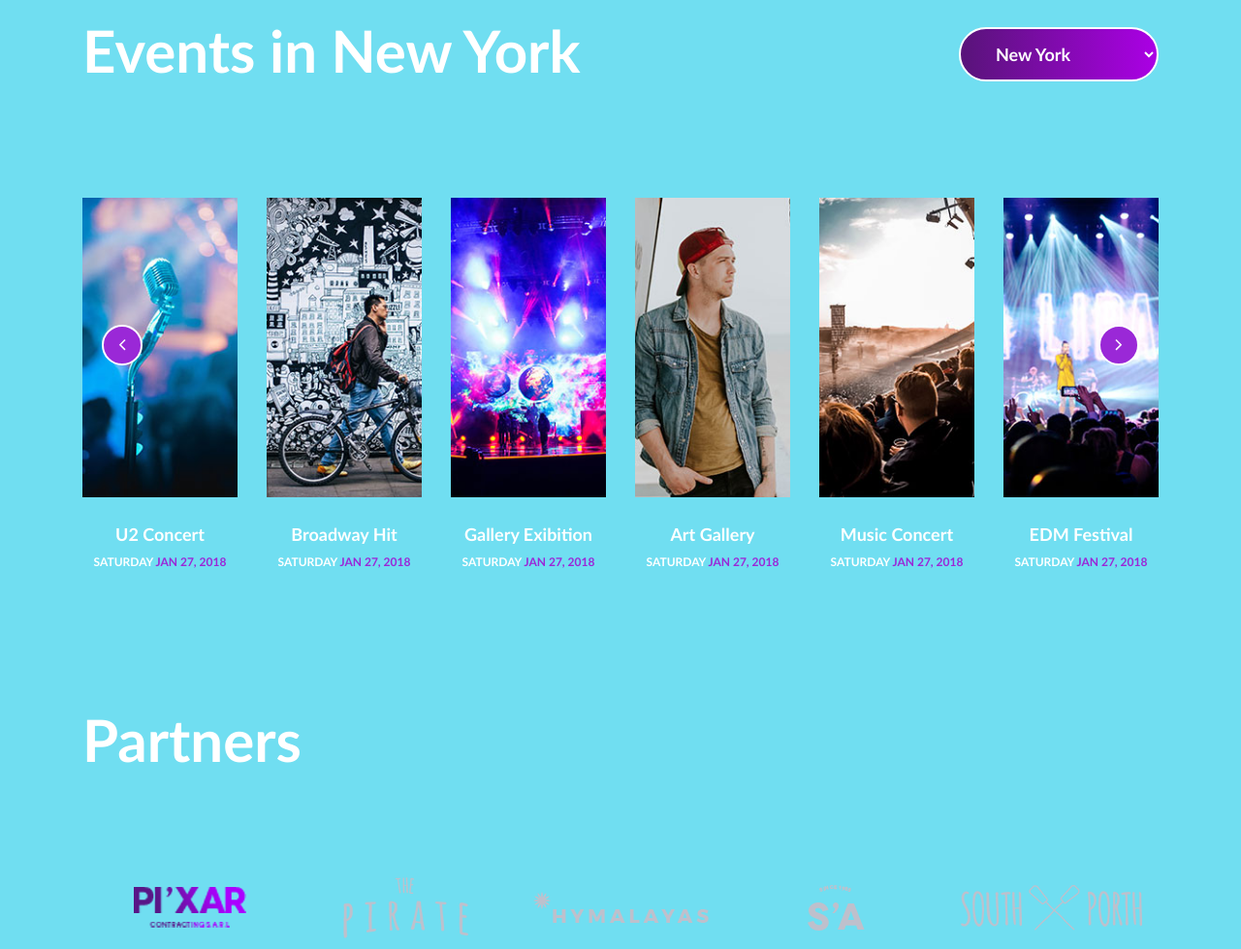
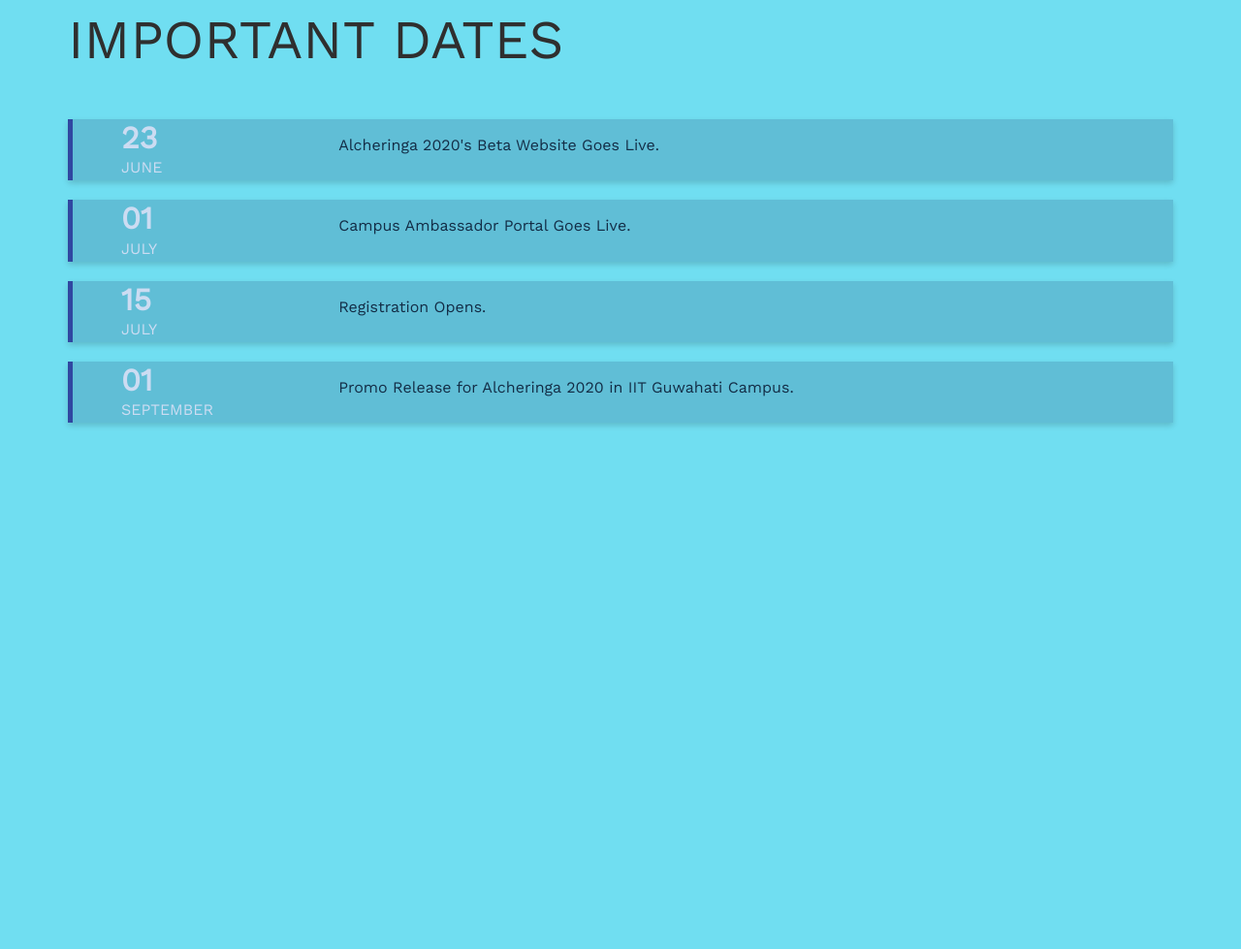
Before and after one commit to sjain24/alcherBeta, a plain HTML site: page index.html in a window 1280 px wide. Shown: the part 2960-3939 px from the top of the page at 97% size. Drawn offline with nearby package versions, Linux system fonts and the light colour scheme.

Commit message:
Important Dates

```diff
--- a/index.html
+++ b/index.html
@@ -12,6 +12,8 @@
 
     <!-- FontAwesome CSS -->
     <link rel="stylesheet" href="css/font-awesome.min.css">
+    <!-- Work Sans font -->
+    <link href="https://fonts.googleapis.com/css?family=Work+Sans&display=swap" rel="stylesheet">
 
     <!-- Swiper CSS -->
     <link rel="stylesheet" href="css/swiper.min.css">
@@ -333,196 +335,113 @@
 
 <div class="homepage-regional-events">
     <div class="container">
-        <div class="row">
-            <div class="col-12">
-                <header class="regional-events-heading entry-header flex flex-wrap justify-content-between align-items-center">
-                    <h2 class="entry-title">Events in New York</h2>
+        <div class="row" style="
+    margin-bottom: 40px;
+    font-size: 56px;
+">
+            <div class="col-12" style="
+    padding-left: 0px;
+">
+                <header class="flex flex-wrap justify-content-between align-items-center">
+                    <h2  style="
+    font-family: 'Work Sans',sans-serif;
+    font-size: 56px;
+    font-weight: lighter;
+">IMPORTANT DATES</h2></header>
+            </div>
+    </div>
 
-                    <div class="select-location">
-                        <select>
-                            <option>New York</option>
-                            <option>California</option>
-                            <option>South Carolina</option>
-                        </select>
-                    </div>
+
+        <div class="row important-dates-date important-dates-background" style="
+    background-color: rgba(23, 34, 77, 0.17);
+    margin-bottom: 20px;
+">
+            <div class="col-2" style="
+    padding-left: 50px;
+">
+                <header>
+                    <h2 class="important-dates-date" style="
+    margin-bottom: 0px;
+    font-weight: bolder !important;
+    font-family: 'Work Sans',sans-serif
+">23</h2>
+                    <span style="font-family: 'Work Sans',sans-serif">JUNE</span>
                 </header>
-
-                <div class="swiper-container homepage-regional-events-slider">
-                    <div class="swiper-wrapper">
-                        <div class="swiper-slide">
-                            <figure>
-                                <img src="images/event-slider-1.jpg" alt="">
-
-                                <a class="event-overlay-link flex justify-content-center align-items-center" href="#">+</a>
-                            </figure><!-- .hero-image -->
-
-                            <div class="entry-header">
-                                <h2 class="entry-title">U2 Concert </h2>
-                            </div><!--- .entry-header -->
-
-                            <div class="entry-footer">
-                                <div class="posted-date">Saturday <span>Jan 27, 2018</span></div>
-                            </div><!-- .entry-footer" -->
-                        </div><!-- .swiper-slide -->
-
-                        <div class="swiper-slide">
-                            <figure>
-                                <img src="images/event-slider-2.jpg" alt="">
-
-                                <a class="event-overlay-link flex justify-content-center align-items-center" href="#">+</a>
-                            </figure><!-- .hero-image -->
-
-                            <div class="entry-header">
-                                <h2 class="entry-title">Broadway Hit </h2>
-                            </div><!--- .entry-header -->
-
-                            <div class="entry-footer">
-                                <div class="posted-date">Saturday <span>Jan 27, 2018</span></div>
-                            </div><!-- .entry-footer" -->
-                        </div><!-- .swiper-slide -->
-
-                        <div class="swiper-slide">
-                            <figure>
-                                <img src="images/event-slider-3.jpg" alt="">
-
-                                <a class="event-overlay-link flex justify-content-center align-items-center" href="#">+</a>
-                            </figure><!-- .hero-image -->
-
-                            <div class="entry-header">
-                                <h2 class="entry-title">Gallery Exibition</h2>
-                            </div><!--- .entry-header -->
-
-                            <div class="entry-footer">
-                                <div class="posted-date">Saturday <span>Jan 27, 2018</span></div>
-                            </div><!-- .entry-footer" -->
-                        </div><!-- .swiper-slide -->
-
-                        <div class="swiper-slide">
-                            <figure>
-                                <img src="images/event-slider-4.jpg" alt="">
-
-                                <a class="event-overlay-link flex justify-content-center align-items-center" href="#">+</a>
-                            </figure><!-- .hero-image -->
-
-                            <div class="entry-header">
-                                <h2 class="entry-title">Art Gallery</h2>
-                            </div><!--- .entry-header -->
-
-                            <div class="entry-footer">
-                                <div class="posted-date">Saturday <span>Jan 27, 2018</span></div>
-                            </div><!-- .entry-footer" -->
-                        </div><!-- .swiper-slide -->
-
-                        <div class="swiper-slide">
-                            <figure>
-                                <img src="images/event-slider-5.jpg" alt="">
-
-                                <a class="event-overlay-link flex justify-content-center align-items-center" href="#">+</a>
-                            </figure><!-- .hero-image -->
-
-                            <div class="entry-header">
-                                <h2 class="entry-title">Music Concert</h2>
-                            </div><!--- .entry-header -->
-
-                            <div class="entry-footer">
-                                <div class="posted-date">Saturday <span>Jan 27, 2018</span></div>
-                            </div><!-- .entry-footer" -->
-                        </div><!-- .swiper-slide -->
-
-                        <div class="swiper-slide">
-                            <figure>
-                                <img src="images/event-slider-6.jpg" alt="">
-
-                                <a class="event-overlay-link flex justify-content-center align-items-center" href="#">+</a>
-                            </figure><!-- .hero-image -->
-
-                            <div class="entry-header">
-                                <h2 class="entry-title">EDM Festival</h2>
-                            </div><!--- .entry-header -->
-
-                            <div class="entry-footer">
-                                <div class="posted-date">Saturday <span>Jan 27, 2018</span></div>
-                            </div><!-- .entry-footer" -->
-                        </div><!-- .swiper-slide -->
-
-                        <div class="swiper-slide">
-                            <figure>
-                                <img src="images/event-slider-1.jpg" alt="">
-
-                                <a class="event-overlay-link flex justify-content-center align-items-center" href="#">+</a>
-                            </figure><!-- .hero-image -->
-
-                            <div class="entry-header">
-                                <h2 class="entry-title">U2 Concert </h2>
-                            </div><!--- .entry-header -->
-
-                            <div class="entry-footer">
-                                <div class="posted-date">Saturday <span>Jan 27, 2018</span></div>
-                            </div><!-- .entry-footer" -->
-                        </div><!-- .swiper-slide -->
-                    </div><!-- .swiper-wrapper -->
-
-                    <!-- Add Arrows -->
-                    <div class="swiper-button-next flex justify-content-center align-items-center">
-                        <span><svg viewBox="0 0 1792 1792" xmlns="http://www.w3.org/2000/svg"><path d="M1171 960q0 13-10 23l-466 466q-10 10-23 10t-23-10l-50-50q-10-10-10-23t10-23l393-393-393-393q-10-10-10-23t10-23l50-50q10-10 23-10t23 10l466 466q10 10 10 23z"/></svg></span>
-                    </div>
-
-                    <div class="swiper-button-prev flex justify-content-center align-items-center">
-                        <span><svg viewBox="0 0 1792 1792" xmlns="http://www.w3.org/2000/svg"><path d="M1203 544q0 13-10 23l-393 393 393 393q10 10 10 23t-10 23l-50 50q-10 10-23 10t-23-10l-466-466q-10-10-10-23t10-23l466-466q10-10 23-10t23 10l50 50q10 10 10 23z"/></svg></span>
-                    </div>
-                </div><!-- .swiper-container -->
-
-                <div class="events-partners">
-                    <header class="entry-header">
-                        <h2 class="entry-title">Partners</h2>
-                    </header>
-
-                    <div class="events-partners-logos flex flex-wrap justify-content-between align-items-center">
-                        <div class="event-partner-logo">
-                            <a href="#"><img src="images/pixar.png" alt=""></a>
-                        </div>
-
-                        <div class="event-partner-logo">
-                            <a href="#"><img src="images/the-pirate.png" alt=""></a>
-                        </div>
-
-                        <div class="event-partner-logo">
-                            <a href="#"><img src="images/himalayas.png" alt=""></a>
-                        </div>
-
-                        <div class="event-partner-logo">
-                            <a href="#"><img src="images/sa.png" alt=""></a>
-                        </div>
-
-                        <div class="event-partner-logo">
-                            <a href="#"><img src="images/south-porth.png" alt=""></a>
-                        </div>
-
-                        <div class="event-partner-logo">
-                            <a href="#"><img src="images/himalayas.png" alt=""></a>
-                        </div>
-
-                        <div class="event-partner-logo">
-                            <a href="#"><img src="images/sa.png" alt=""></a>
-                        </div>
-
-                        <div class="event-partner-logo">
-                            <a href="#"><img src="images/south-porth.png" alt=""></a>
-                        </div>
-
-                        <div class="event-partner-logo">
-                            <a href="#"><img src="images/pixar.png" alt=""></a>
-                        </div>
-
-                        <div class="event-partner-logo">
-                            <a href="#"><img src="images/the-pirate.png" alt=""></a>
-                        </div>
-                    </div>
-                </div>
-
+            </div>
+            <div class="col-10">
+                <p class="important-dates-text" style="width: 500px;margin-top: 15px;margin-left: 70px;margin-bottom: 15px;
+                font-family: 'Work Sans',sans-serif">Alcheringa 2020's Beta Website Goes Live.</p>
             </div>
         </div>
-    </div>
+
+
+
+        <div class="row important-dates-date important-dates-background" style="
+    background-color: rgba(23, 34, 77, 0.17);
+    margin-bottom: 20px;
+">
+            <div class="col-2" style="
+    padding-left: 50px;
+">
+                <header>
+                    <h2 style="
+    margin-bottom: 0px;
+    font-weight: bolder !important;
+    font-family: 'Work Sans',sans-serif
+">01</h2>
+                    <span style="font-family: 'Work Sans',sans-serif">JULY</span>
+                </header>
+            </div>
+            <div class="col-10">
+                <p class="important-dates-text" style="width: 500px;margin-top: 15px;margin-left: 70px;margin-bottom: 15px;
+                font-family: 'Work Sans',sans-serif">Campus Ambassador Portal Goes Live.</p>
+            </div>
+        </div>
+
+
+        <div class="row important-dates-date important-dates-background" style="
+    background-color: rgba(23, 34, 77, 0.17);
+    margin-bottom: 20px;
+">
+            <div class="col-2" style="
+    padding-left: 50px;
+">
+                <header>
+                    <h2 style="
+    margin-bottom: 0px;
+    font-weight: bolder !important;
+    font-family: 'Work Sans',sans-serif
+">15</h2>
+                    <span style="font-family: 'Work Sans',sans-serif">JULY</span>
+                </header>
+            </div>
+            <div class="col-10">
+                <p class="important-dates-text" style="width: 500px;margin-top: 15px;margin-left: 70px;margin-bottom: 15px;
+                font-family: 'Work Sans',sans-serif">Registration Opens.</p>
+            </div>
+        </div>
+
+        <div class="row important-dates-date important-dates-background" style="
+    background-color: rgba(23, 34, 77, 0.17);
+    margin-bottom: 20px;
+">
+            <div class="col-2" style="
+    padding-left: 50px;
+">
+                <header>
+                    <h2 style="
+    margin-bottom: 0px;
+    font-weight: bolder !important;
+    font-family: 'Work Sans',sans-serif
+">01</h2>
+                    <span style="font-family: 'Work Sans',sans-serif">SEPTEMBER</span>
+                </header>
+            </div>
+            <div class="col-10">
+                <p class="important-dates-text" style="width: 500px;margin-top: 15px;margin-left: 70px;margin-bottom: 15px;
+                font-family: 'Work Sans',sans-serif">Promo Release for Alcheringa 2020 in IIT Guwahati Campus.</p>
+            </div>
+        </div></div>
 </div>
 
 <!-- <div class="newsletter-subscribe">
--- a/style.css
+++ b/style.css
@@ -892,9 +892,9 @@
 }
 
 .homepage-regional-events .regional-events-heading .entry-title {
-    font-size: 60px;
-    font-weight: bold;
-    color: #fff;
+    font-size: 56px;
+    font-weight: lighter;
+    color: #132D46;
 }
 
 .homepage-regional-events .select-location select {
@@ -2194,3 +2194,17 @@
 .back-to-top path {
     fill: #fff;
 }
+
+.important-dates-date {
+    font-style:'Work Sans',sans-serif;
+    color:rgba(204, 220, 242, 1);
+}
+
+.important-dates-background {
+    box-shadow: 0px 3px 6px rgba(0, 0, 0, 0.16);
+    border-left: 5px outset rgba(23, 34, 77, 1);
+}
+
+.important-dates-text{
+    color:rgba(19, 45, 70, 1);
+}
```
